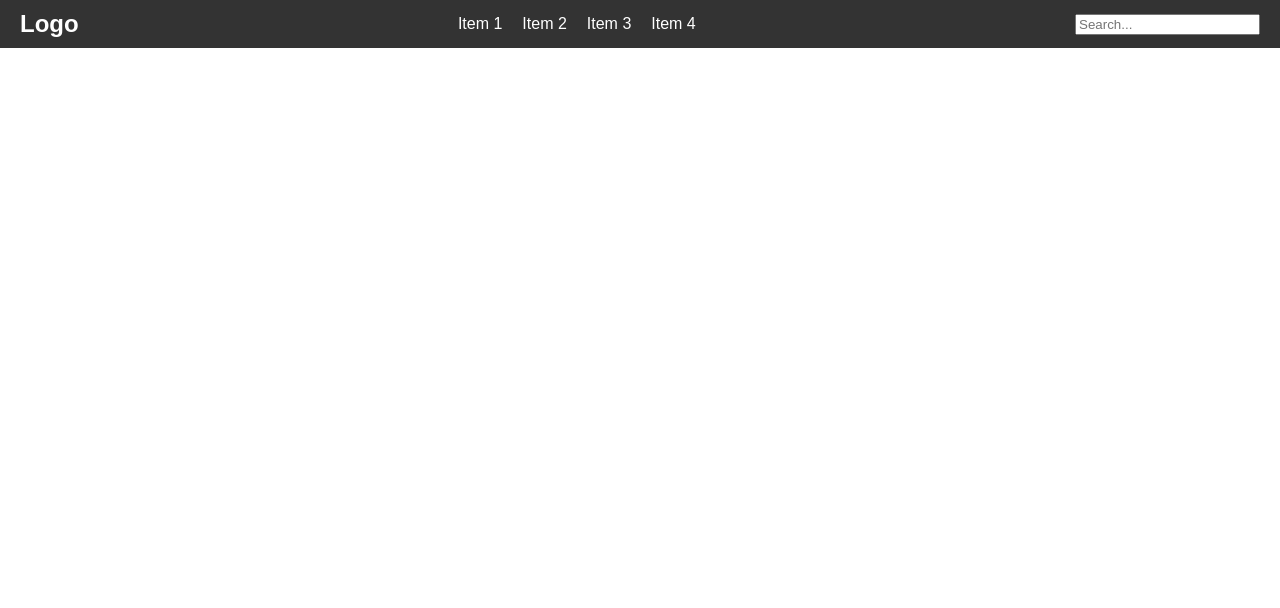
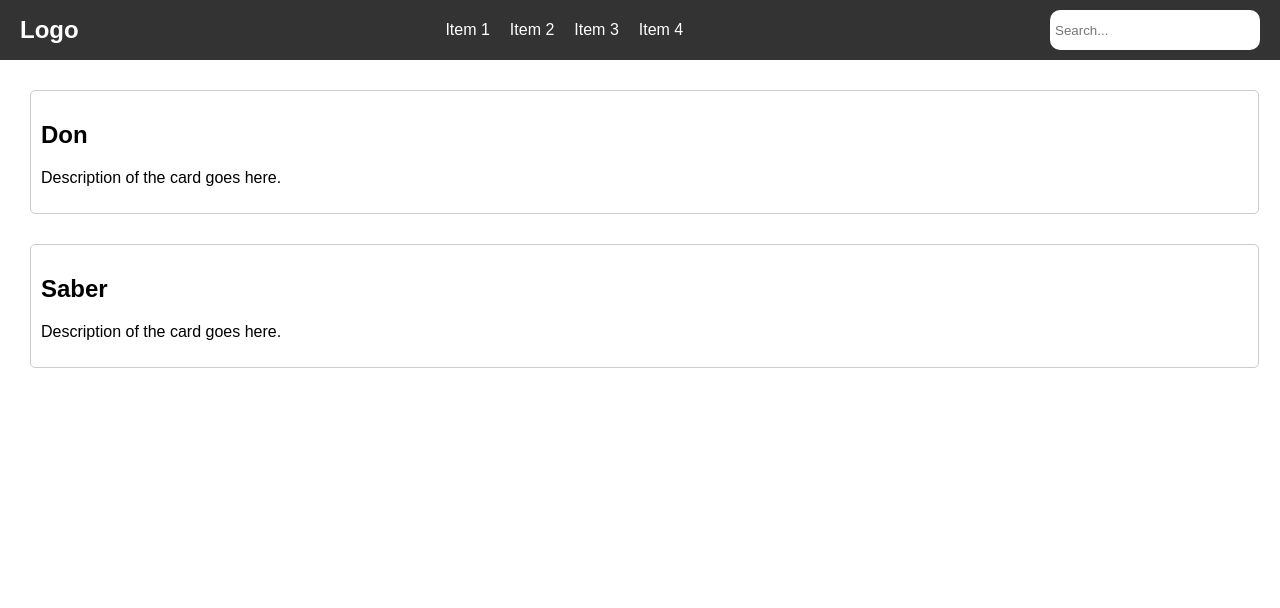
Before and after one commit to SaberHardy/DjangoChatGPT, a Django app: page / in a window 1280 px wide. Shown: the top 608 px of the page. Run offline with Django 5.2, Linux system fonts and the light colour scheme.

Commit message:
build card messages

```diff
--- a/static/css/styles.css
+++ b/static/css/styles.css
@@ -32,15 +32,20 @@ nav {
 
 .search-input {
     margin-left: auto;
+    height: 30px;
+    border-radius: 10px;
+    border: none;
+    padding: 5px;
+    width: 200px;
 }
 
 .card {
     border: 1px solid #ccc;
     border-radius: 5px;
-    padding: 20px;
-    margin: 10px;
-    width: 200px;
-    display: inline-block;
+    padding: 10px;
+    margin: 30px;
+    width: 96%; /* Take up full width of the container */
+    box-sizing: border-box; /* Include padding and border in the width */
 }
 
 footer {
--- a/templates/chatbotapp/base.html
+++ b/templates/chatbotapp/base.html
@@ -20,7 +20,8 @@
     <input type="text" class="search-input" placeholder="Search...">
 </nav>
 
-
+{% block content %}
+{% endblock %}
 <footer>
     Footer content goes here
 </footer>
--- a/templates/chatbotapp/chatbot.html
+++ b/templates/chatbotapp/chatbot.html
@@ -3,8 +3,13 @@
 {% block content %}
     <div class="container">
         <!-- Cards in the body -->
-        <div class="card">Card 1</div>
-        <div class="card">Card 2</div>
-        <div class="card">Card 3</div>
+        <div class="card">
+            <h2>Don</h2>
+            <p>Description of the card goes here.</p>
+        </div>
+        <div class="card">
+            <h2>Saber</h2>
+            <p>Description of the card goes here.</p>
+        </div>
     </div>
 {% endblock %}
```
